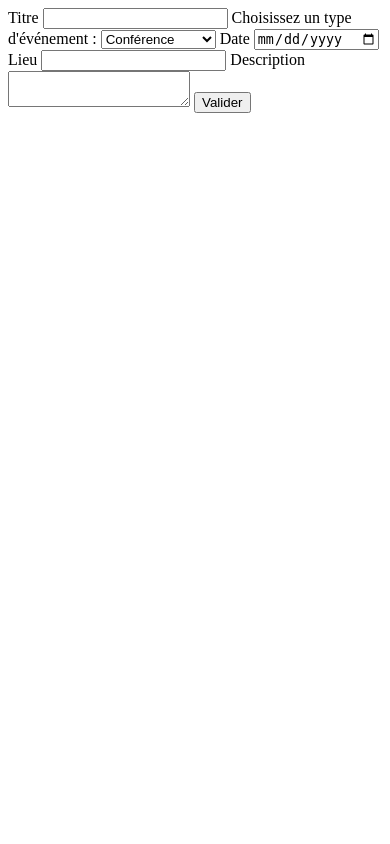
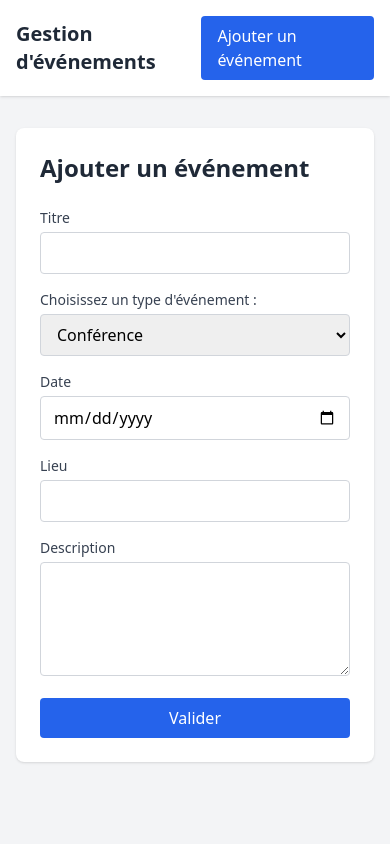
Before and after one commit to Yann-rem/eval-flask-yannick-remy, a Flask app: page /evenements/ajouter in a window 390 px wide. Run offline with Flask 3, Linux system fonts and the light colour scheme; some libraries are stand-ins or nearby versions.

Commit message:
feat: design UI

```diff
--- a/templates/base.html
+++ b/templates/base.html
@@ -5,16 +5,26 @@
     <meta charset="UTF-8">
     <meta name="viewport" content="width=device-width, initial-scale=1.0">
     <title>Évaluation Flask</title>
+    <script src="https://cdn.tailwindcss.com"></script>
 </head>
 
-<body>
-    <main>
+<body class="bg-gray-100 min-h-screen">
+    <header class="bg-white shadow">
+        <div class="max-w-6xl mx-auto px-4 py-4 flex items-center justify-between">
+            <a href="{{ url_for('list_events') }}" class="text-xl font-bold text-gray-800">Gestion d'événements</a>
+            <a href="{{ url_for('create_event_get') }}" class="bg-blue-600 text-white px-4 py-2 rounded hover:bg-blue-700">Ajouter un événement</a>
+        </div>
+    </header>
+
+    <main class="max-w-6xl mx-auto px-4 py-8">
         {% with messages = get_flashed_messages(with_categories=true) %}
             {% if messages %}
                 {% for category, message in messages %}
-                    <div>
+                    <div class="mb-4 px-4 py-3 rounded flex items-center justify-between
+                        {% if category == 'error' %}bg-red-100 text-red-800 border border-red-300
+                        {% else %}bg-green-100 text-green-800 border border-green-300{% endif %}">
                         <span>{{ message }}</span>
-                        <button onclick="this.parentElement.remove()">&times;</button>
+                        <button onclick="this.parentElement.remove()" class="ml-4 text-lg font-bold leading-none hover:opacity-70">&times;</button>
                     </div>
                 {% endfor %}
             {% endif %}
--- a/templates/event-form.html
+++ b/templates/event-form.html
@@ -9,16 +9,24 @@
     "team dinner": "Repas d'équipe"
 } %}
 
-<form action="{{ url_for('create_event_post') }}" method="POST">
+<div class="max-w-xl mx-auto bg-white rounded-lg shadow p-6">
+    <h1 class="text-2xl font-bold text-gray-800 mb-6">Ajouter un événement</h1>
 
-    <label for="title">Titre</label>
-    <input type="text" id="title" name="title" value="{{ old.title if old else '' }}">
+    <form action="{{ url_for('create_event_post') }}" method="POST" class="space-y-4">
+
+        <div>
+            <label for="title" class="block text-sm font-medium text-gray-700 mb-1">Titre</label>
+            <input type="text" id="title" name="title" value="{{ old.title if old else '' }}"
+                class="w-full border border-gray-300 rounded px-3 py-2 focus:outline-none focus:ring-2 focus:ring-blue-500">
             {% if errors and errors.title %}
-        <p class="error">{{ errors.title }}</p>
+                <p class="text-red-600 text-sm mt-1">{{ errors.title }}</p>
             {% endif %}
+        </div>
 
-    <label for="type">Choisissez un type d'événement&nbsp;:</label>
-    <select id="type" name="type">
+        <div>
+            <label for="type" class="block text-sm font-medium text-gray-700 mb-1">Choisissez un type d'événement&nbsp;:</label>
+            <select id="type" name="type"
+                class="w-full border border-gray-300 rounded px-3 py-2 focus:outline-none focus:ring-2 focus:ring-blue-500">
                 {% for value, label in event_types.items() %}
                     <option value="{{ value }}" {% if old and old.type==value %}selected{% endif %}>
                         {{ label }}
@@ -26,28 +34,39 @@
                 {% endfor %}
             </select>
             {% if errors and errors.type %}
-        <p class="error">{{ errors.type }}</p>
+                <p class="text-red-600 text-sm mt-1">{{ errors.type }}</p>
             {% endif %}
+        </div>
 
-    <label for="date">Date</label>
-    <input type="date" id="date" name="date" value="{{ old.date if old else '' }}">
+        <div>
+            <label for="date" class="block text-sm font-medium text-gray-700 mb-1">Date</label>
+            <input type="date" id="date" name="date" value="{{ old.date if old else '' }}"
+                class="w-full border border-gray-300 rounded px-3 py-2 focus:outline-none focus:ring-2 focus:ring-blue-500">
             {% if errors and errors.date %}
-        <p class="error">{{ errors.date }}</p>
+                <p class="text-red-600 text-sm mt-1">{{ errors.date }}</p>
             {% endif %}
+        </div>
 
-    <label for="location">Lieu</label>
-    <input type="text" id="location" name="location" value="{{ old.location if old else '' }}">
+        <div>
+            <label for="location" class="block text-sm font-medium text-gray-700 mb-1">Lieu</label>
+            <input type="text" id="location" name="location" value="{{ old.location if old else '' }}"
+                class="w-full border border-gray-300 rounded px-3 py-2 focus:outline-none focus:ring-2 focus:ring-blue-500">
             {% if errors and errors.location %}
-        <p class="error">{{ errors.location }}</p>
+                <p class="text-red-600 text-sm mt-1">{{ errors.location }}</p>
             {% endif %}
+        </div>
 
-    <label for="description">Description</label>
-    <textarea id="description" name="description">{{ old.description if old else '' }}</textarea>
+        <div>
+            <label for="description" class="block text-sm font-medium text-gray-700 mb-1">Description</label>
+            <textarea id="description" name="description" rows="4"
+                class="w-full border border-gray-300 rounded px-3 py-2 focus:outline-none focus:ring-2 focus:ring-blue-500">{{ old.description if old else '' }}</textarea>
             {% if errors and errors.description %}
-        <p class="error">{{ errors.description }}</p>
+                <p class="text-red-600 text-sm mt-1">{{ errors.description }}</p>
             {% endif %}
+        </div>
 
-    <button type="submit">Valider</button>
+        <button type="submit" class="w-full bg-blue-600 text-white py-2 rounded hover:bg-blue-700 font-medium">Valider</button>
     </form>
+</div>
 
 {% endblock %}
```
Also changed, not shown: templates/home.html (+16 -8 lines). Lines whose indentation alone changed are shown as unchanged.
